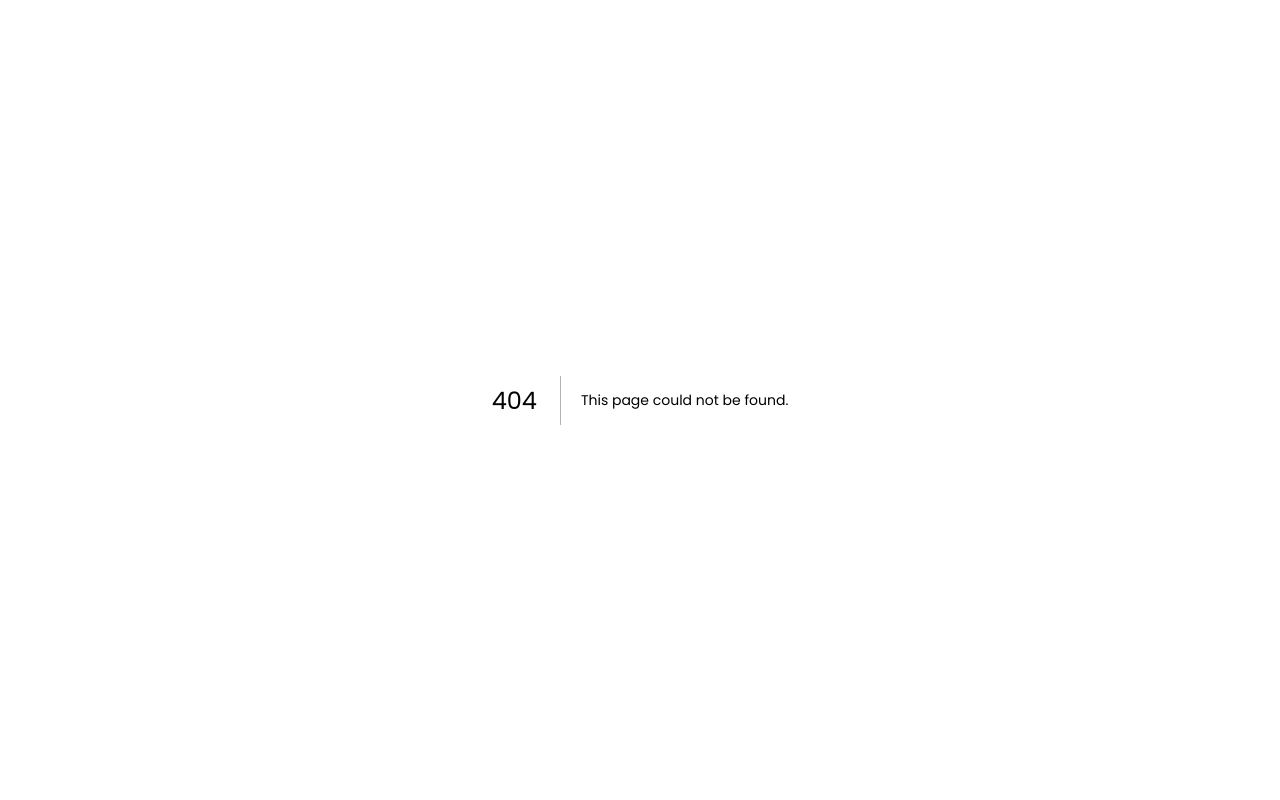
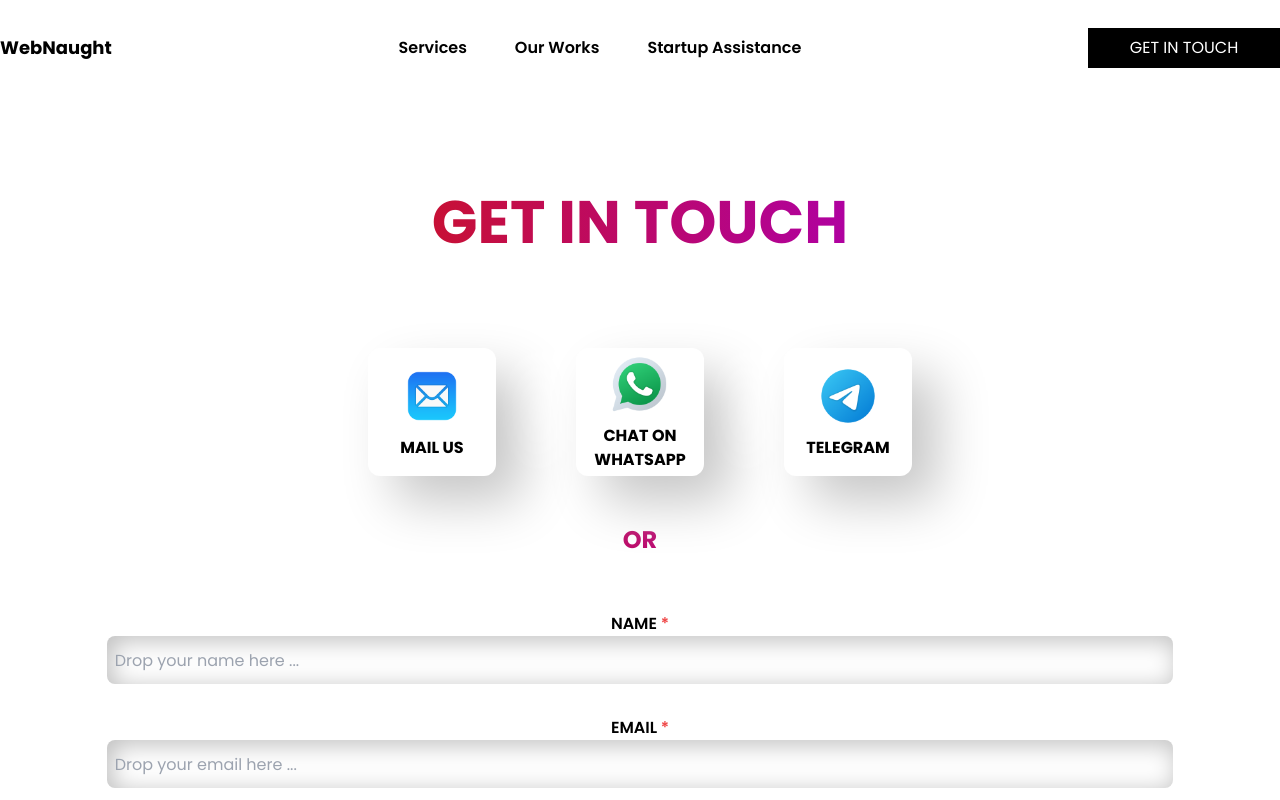
Before and after one commit to amanweb09/portfolio-website, a Next.js app: page /contact in a window 1280 px wide. Before the commit this address had no page. Shown: the top 800 px of the page. Built offline with nearby package versions, Linux system fonts and the light colour scheme.

Commit message:
contact ui

```diff
--- a/components/Navbar.jsx
+++ b/components/Navbar.jsx
@@ -2,9 +2,11 @@ import Link from 'next/link'
 import ToggleSwitch from './ToggleSwitch';
 import { useContext } from 'react'
 import { navlinkContext } from '../context/navlinks';
+import { useRouter } from 'next/router';
 
 const Navbar = () => {
     const { activeLink } = useContext(navlinkContext)
+    const router = useRouter()
 
     return (
         <>
@@ -42,7 +44,9 @@ const Navbar = () => {
                 </ul>
 
                 <div className="flex-center">
-                    <button className='w-48 h-10 sm:block hidden bg-black text-white cursor-pointer'>GET IN TOUCH</button>
+                    <button
+                        onClick={() => router.push('/contact')}
+                        className='w-48 h-10 dark:bg-white dark:text-black sm:block hidden bg-black text-white cursor-pointer'>GET IN TOUCH</button>
                     {/* <div className='ml-4'>
                     <ToggleSwitch />
                     </div> */}
--- /dev/null
+++ b/components/contact/SocialLinks.jsx
@@ -0,0 +1,51 @@
+const SocialLinks = () => {
+    return (
+        <div className="w-full flex-center pb-12 px-4 sm:px-0">
+            <div className="flex-center flex-col cursor-pointer hover neu p-2 w-32 h-32 rounded-xl">
+                <img
+                    className="w-16"
+                    src="/images/email.png"
+                    alt="mail" />
+                <h1 className="mt-2 font-bold uppercase text-center sm:text-base text-sm link">Mail us</h1>
+            </div>
+
+            <div className="flex-center flex-col cursor-pointer sm:mx-20 mx-8 hover neu p-2 w-32 h-32 rounded-xl">
+                <img
+                    className="sm:w-16 w-12"
+                    src="/images/whatsapp.png"
+                    alt="whatsapp" />
+                <h1 className="mt-2 font-bold uppercase text-center sm:text-base text-sm">chat on Whatsapp</h1>
+            </div>
+            <div className="flex-center flex-col cursor-pointer hover neu p-2 w-32 h-32 rounded-xl">
+                <img
+                    className="sm:w-16 w-12"
+                    src="/images/telegram.png"
+                    alt="mail" />
+                <h1 className="mt-2 font-bold uppercase text-center sm:text-base text-sm">telegram</h1>
+            </div>
+
+            <style jsx>
+                {
+                    `
+                    .hover:hover {
+                        transition: 0.3s;
+                        transform: scale(1.02)
+                    }
+                    .link {
+                        width: 4rem;
+                    }
+                    .neu {
+                        background: #ffffff;
+                        box-shadow:  26px 26px 51px #c7c7c7, -26px -26px 51px #ffffff;
+                    }
+                    @media only screen and (max-width: 450px) {
+                        width: 2.5rem
+                    }
+                    `
+                }
+                </style>
+        </div>
+    );
+}
+
+export default SocialLinks;
--- /dev/null
+++ b/pages/contact/index.jsx
@@ -0,0 +1,77 @@
+import Head from "next/head";
+import SocialLinks from "../../components/contact/SocialLinks";
+import Navbar from '../../components/Navbar'
+
+const index = () => {
+    return (
+        <div className="container mx-auto">
+            <Head>
+                <title>Get in touch - WebNaught</title>
+            </Head>
+            <Navbar />
+
+            <h1 className="sm:text-6xl text-3xl font-bold text-center mt-24 mb-24 uppercase heading">get in touch</h1>
+
+            <SocialLinks />
+
+            <h1 className="text-2xl font-bold text-center mb-14 heading">OR</h1>
+
+            <label htmlFor="name" className="font-semibold block uppercase w-max mx-auto">
+                name <span className="text-red-500">*</span>
+            </label>
+
+            <input
+                type="text"
+                className="sm:w-10/12 w-11/12 h-12 input rounded-lg px-2 block mx-auto"
+                placeholder="Drop your name here ..." />
+
+
+            <label htmlFor="email" className="font-semibold block uppercase mt-8 w-max mx-auto">
+                Email <span className="text-red-500">*</span>
+            </label>
+
+            <input
+                type="email"
+                className="sm:w-10/12 w-11/12 h-12 input rounded-lg px-2 block mx-auto"
+                placeholder="Drop your email here ..." />
+
+            <label htmlFor="message" className="font-semibold block uppercase mt-8 w-max mx-auto">
+                Brief us about your requirements <span className="text-red-500">*</span>
+            </label>
+
+            <textarea
+                placeholder="Drop your requirements here ..."
+                name="message"
+                id="message"
+                className="input sm:w-10/12 w-11/12 block mx-auto h-56 rounded-lg p-4" />
+
+            <button className="btn w-64 h-12 font-bold text-white mt-12 mb-6 block mx-auto">
+                SUBMIT
+            </button>
+
+            <style jsx>
+                {
+                    `
+                .heading {
+                    background: linear-gradient(89.82deg, #CF1512 23.02%, #AE00A7 68.17%);
+                    -webkit-background-clip: text;
+                    -webkit-text-fill-color: transparent;
+                    background-clip: text;
+                    text-fill-color: transparent;
+                }
+                .input {
+                    background: #FFFFFF;
+                    box-shadow: inset 4px 4px 25px 1px rgba(0, 0, 0, 0.25);
+                }
+                .btn {
+                    background: linear-gradient(89.82deg, #CF1512 23.02%, #AE00A7 68.17%)
+                }
+
+            `
+                }
+            </style>
+        </div>
+    );
+}
+
+export default index;
--- a/styles/output.css
+++ b/styles/output.css
@@ -529,8 +529,8 @@ Ensure the default browser behavior of the `hidden` attribute.
   right: 0px;
 }
 
-.left-4 {
-  left: 1rem;
+.left-2 {
+  left: 0.5rem;
 }
 
 .top-2 {
@@ -541,16 +541,12 @@ Ensure the default browser behavior of the `hidden` attribute.
   right: 1rem;
 }
 
-.top-8 {
-  top: 2rem;
-}
-
 .top-16 {
   top: 4rem;
 }
 
-.bottom-16 {
-  bottom: 4rem;
+.left-4 {
+  left: 1rem;
 }
 
 .bottom-24 {
@@ -565,18 +561,6 @@ Ensure the default browser behavior of the `hidden` attribute.
   bottom: 3rem;
 }
 
-.bottom-4 {
-  bottom: 1rem;
-}
-
-.left-1 {
-  left: 0.25rem;
-}
-
-.left-2 {
-  left: 0.5rem;
-}
-
 .mx-auto {
   margin-left: auto;
   margin-right: auto;
@@ -585,6 +569,16 @@ Ensure the default browser behavior of the `hidden` attribute.
 .my-2 {
   margin-top: 0.5rem;
   margin-bottom: 0.5rem;
+}
+
+.my-6 {
+  margin-top: 1.5rem;
+  margin-bottom: 1.5rem;
+}
+
+.my-16 {
+  margin-top: 4rem;
+  margin-bottom: 4rem;
 }
 
 .mx-4 {
@@ -602,14 +596,14 @@ Ensure the default browser behavior of the `hidden` attribute.
   margin-right: 2.5rem;
 }
 
-.my-6 {
-  margin-top: 1.5rem;
-  margin-bottom: 1.5rem;
+.mx-20 {
+  margin-left: 5rem;
+  margin-right: 5rem;
 }
 
-.my-16 {
-  margin-top: 4rem;
-  margin-bottom: 4rem;
+.mx-8 {
+  margin-left: 2rem;
+  margin-right: 2rem;
 }
 
 .mt-24 {
@@ -636,6 +630,22 @@ Ensure the default browser behavior of the `hidden` attribute.
   margin-bottom: 0.5rem;
 }
 
+.mb-12 {
+  margin-bottom: 3rem;
+}
+
+.mt-12 {
+  margin-top: 3rem;
+}
+
+.mb-6 {
+  margin-bottom: 1.5rem;
+}
+
+.mt-16 {
+  margin-top: 4rem;
+}
+
 .ml-4 {
   margin-left: 1rem;
 }
@@ -656,24 +666,16 @@ Ensure the default browser behavior of the `hidden` attribute.
   margin-top: 2.5rem;
 }
 
-.mb-6 {
-  margin-bottom: 1.5rem;
-}
-
 .mt-14 {
   margin-top: 3.5rem;
 }
 
-.mt-12 {
-  margin-top: 3rem;
+.ml-2 {
+  margin-left: 0.5rem;
 }
 
-.mt-16 {
-  margin-top: 4rem;
-}
-
-.ml-2 {
-  margin-left: 0.5rem;
+.mb-24 {
+  margin-bottom: 6rem;
 }
 
 .block {
@@ -708,6 +710,10 @@ Ensure the default browser behavior of the `hidden` attribute.
   height: 2.5rem;
 }
 
+.h-80 {
+  height: 20rem;
+}
+
 .h-8 {
   height: 2rem;
 }
@@ -734,36 +740,20 @@ Ensure the default browser behavior of the `hidden` attribute.
   height: max-content;
 }
 
-.h-80 {
-  height: 20rem;
-}
-
-.h-60 {
-  height: 15rem;
-}
-
-.h-screen {
-  height: 100vh;
-}
-
-.h-40 {
-  height: 10rem;
+.h-1\/2 {
+  height: 50%;
 }
 
 .h-32 {
   height: 8rem;
 }
 
-.h-48 {
-  height: 12rem;
-}
-
 .h-24 {
   height: 6rem;
 }
 
-.h-1\/2 {
-  height: 50%;
+.h-40 {
+  height: 10rem;
 }
 
 .min-h-screen {
@@ -780,16 +770,28 @@ Ensure the default browser behavior of the `hidden` attribute.
   width: max-content;
 }
 
+.w-10\/12 {
+  width: 83.333333%;
+}
+
+.w-64 {
+  width: 16rem;
+}
+
 .w-full {
   width: 100%;
+}
+
+.w-4\/6 {
+  width: 66.666667%;
 }
 
 .w-48 {
   width: 12rem;
 }
 
-.w-64 {
-  width: 16rem;
+.w-20 {
+  width: 5rem;
 }
 
 .w-16 {
@@ -800,8 +802,8 @@ Ensure the default browser behavior of the `hidden` attribute.
   width: 0px;
 }
 
-.w-10\/12 {
-  width: 83.333333%;
+.w-12 {
+  width: 3rem;
 }
 
 .w-2\/3 {
@@ -812,40 +814,16 @@ Ensure the default browser behavior of the `hidden` attribute.
   width: 11rem;
 }
 
-.w-20 {
-  width: 5rem;
-}
-
-.w-4\/6 {
-  width: 66.666667%;
-}
-
-.w-96 {
-  width: 24rem;
-}
-
-.w-3\/12 {
-  width: 25%;
-}
-
 .w-5\/12 {
   width: 41.666667%;
 }
 
+.w-4\/12 {
+  width: 33.333333%;
+}
+
 .w-6 {
   width: 1.5rem;
-}
-
-.w-80 {
-  width: 20rem;
-}
-
-.w-10 {
-  width: 2.5rem;
-}
-
-.w-4\/12 {
-  width: 33.333333%;
 }
 
 .w-72 {
@@ -854,6 +832,14 @@ Ensure the default browser behavior of the `hidden` attribute.
 
 .w-8 {
   width: 2rem;
+}
+
+.w-11\/12 {
+  width: 91.666667%;
+}
+
+.w-32 {
+  width: 8rem;
 }
 
 .flex-1 {
@@ -888,16 +874,20 @@ Ensure the default browser behavior of the `hidden` attribute.
   gap: 1rem;
 }
 
-.rounded-full {
-  border-radius: 9999px;
+.rounded-lg {
+  border-radius: 0.5rem;
 }
 
 .rounded-3xl {
   border-radius: 1.5rem;
 }
 
-.border {
-  border-width: 1px;
+.rounded-full {
+  border-radius: 9999px;
+}
+
+.rounded-xl {
+  border-radius: 0.75rem;
 }
 
 .border-black {
@@ -910,14 +900,32 @@ Ensure the default browser behavior of the `hidden` attribute.
   background-color: rgb(0 0 0 / var(--tw-bg-opacity));
 }
 
-.py-4 {
-  padding-top: 1rem;
-  padding-bottom: 1rem;
+.p-4 {
+  padding: 1rem;
+}
+
+.p-2 {
+  padding: 0.5rem;
 }
 
 .px-2 {
   padding-left: 0.5rem;
   padding-right: 0.5rem;
+}
+
+.px-6 {
+  padding-left: 1.5rem;
+  padding-right: 1.5rem;
+}
+
+.py-2 {
+  padding-top: 0.5rem;
+  padding-bottom: 0.5rem;
+}
+
+.py-4 {
+  padding-top: 1rem;
+  padding-bottom: 1rem;
 }
 
 .px-8 {
@@ -928,16 +936,6 @@ Ensure the default browser behavior of the `hidden` attribute.
 .px-4 {
   padding-left: 1rem;
   padding-right: 1rem;
-}
-
-.px-6 {
-  padding-left: 1.5rem;
-  padding-right: 1.5rem;
-}
-
-.py-2 {
-  padding-top: 0.5rem;
-  padding-bottom: 0.5rem;
 }
 
 .py-6 {
@@ -954,6 +952,10 @@ Ensure the default browser behavior of the `hidden` attribute.
   padding-top: 3rem;
 }
 
+.pb-12 {
+  padding-bottom: 3rem;
+}
+
 .pt-20 {
   padding-top: 5rem;
 }
@@ -962,20 +964,12 @@ Ensure the default browser behavior of the `hidden` attribute.
   padding-bottom: 1.5rem;
 }
 
-.pt-6 {
-  padding-top: 1.5rem;
-}
-
-.pt-2 {
-  padding-top: 0.5rem;
+.pt-10 {
+  padding-top: 2.5rem;
 }
 
 .pt-0 {
   padding-top: 0px;
-}
-
-.pt-10 {
-  padding-top: 2.5rem;
 }
 
 .text-center {
@@ -990,16 +984,6 @@ Ensure the default browser behavior of the `hidden` attribute.
 .text-2xl {
   font-size: 1.5rem;
   line-height: 2rem;
-}
-
-.text-lg {
-  font-size: 1.125rem;
-  line-height: 1.75rem;
-}
-
-.text-sm {
-  font-size: 0.875rem;
-  line-height: 1.25rem;
 }
 
 .text-3xl {
@@ -1017,19 +1001,19 @@ Ensure the default browser behavior of the `hidden` attribute.
   line-height: 1rem;
 }
 
+.text-lg {
+  font-size: 1.125rem;
+  line-height: 1.75rem;
+}
+
+.text-sm {
+  font-size: 0.875rem;
+  line-height: 1.25rem;
+}
+
 .text-4xl {
   font-size: 2.25rem;
   line-height: 2.5rem;
-}
-
-.text-7xl {
-  font-size: 4.5rem;
-  line-height: 1;
-}
-
-.text-5xl {
-  font-size: 3rem;
-  line-height: 1;
 }
 
 .text-base {
@@ -1049,14 +1033,6 @@ Ensure the default browser behavior of the `hidden` attribute.
   font-weight: 300;
 }
 
-.font-thin {
-  font-weight: 100;
-}
-
-.font-medium {
-  font-weight: 500;
-}
-
 .uppercase {
   text-transform: uppercase;
 }
@@ -1069,6 +1045,11 @@ Ensure the default browser behavior of the `hidden` attribute.
 .text-white {
   --tw-text-opacity: 1;
   color: rgb(255 255 255 / var(--tw-text-opacity));
+}
+
+.text-red-500 {
+  --tw-text-opacity: 1;
+  color: rgb(239 68 68 / var(--tw-text-opacity));
 }
 
 .text-gray-500 {
@@ -1086,12 +1067,6 @@ Ensure the default browser behavior of the `hidden` attribute.
   transition-property: color, background-color, border-color, text-decoration-color, fill, stroke, opacity, box-shadow, transform, filter, backdrop-filter, -webkit-text-decoration-color, -webkit-backdrop-filter;
   transition-timing-function: cubic-bezier(0.4, 0, 0.2, 1);
   transition-duration: 150ms;
-}
-
-.hover\:scale-125:hover {
-  --tw-scale-x: 1.25;
-  --tw-scale-y: 1.25;
-  transform: translate(var(--tw-translate-x), var(--tw-translate-y)) rotate(var(--tw-rotate)) skewX(var(--tw-skew-x)) skewY(var(--tw-skew-y)) scaleX(var(--tw-scale-x)) scaleY(var(--tw-scale-y));
 }
 
 .hover\:text-purple-500:hover {
@@ -1121,6 +1096,11 @@ Ensure the default browser behavior of the `hidden` attribute.
 .dark .dark\:bg-gray-100 {
   --tw-bg-opacity: 1;
   background-color: rgb(243 244 246 / var(--tw-bg-opacity));
+}
+
+.dark .dark\:bg-white {
+  --tw-bg-opacity: 1;
+  background-color: rgb(255 255 255 / var(--tw-bg-opacity));
 }
 
 .dark .dark\:text-gray-200 {
@@ -1160,6 +1140,11 @@ Ensure the default browser behavior of the `hidden` attribute.
   .sm\:mx-6 {
     margin-left: 1.5rem;
     margin-right: 1.5rem;
+  }
+
+  .sm\:mx-20 {
+    margin-left: 5rem;
+    margin-right: 5rem;
   }
 
   .sm\:mt-20 {
@@ -1202,6 +1187,10 @@ Ensure the default browser behavior of the `hidden` attribute.
     height: 12rem;
   }
 
+  .sm\:w-16 {
+    width: 4rem;
+  }
+
   .sm\:w-full {
     width: 100%;
   }
@@ -1224,6 +1213,10 @@ Ensure the default browser behavior of the `hidden` attribute.
 
   .sm\:w-10 {
     width: 2.5rem;
+  }
+
+  .sm\:w-10\/12 {
+    width: 83.333333%;
   }
 
   .sm\:grid-cols-3 {
@@ -1253,14 +1246,14 @@ Ensure the default browser behavior of the `hidden` attribute.
     line-height: 2.5rem;
   }
 
-  .sm\:text-base {
-    font-size: 1rem;
-    line-height: 1.5rem;
+  .sm\:text-6xl {
+    font-size: 3.75rem;
+    line-height: 1;
   }
 
-  .sm\:text-8xl {
-    font-size: 6rem;
-    line-height: 1;
+  .sm\:text-3xl {
+    font-size: 1.875rem;
+    line-height: 2.25rem;
   }
 
   .sm\:text-2xl {
@@ -1273,19 +1266,19 @@ Ensure the default browser behavior of the `hidden` attribute.
     line-height: 1.25rem;
   }
 
+  .sm\:text-base {
+    font-size: 1rem;
+    line-height: 1.5rem;
+  }
+
+  .sm\:text-8xl {
+    font-size: 6rem;
+    line-height: 1;
+  }
+
   .sm\:text-7xl {
     font-size: 4.5rem;
     line-height: 1;
-  }
-
-  .sm\:text-6xl {
-    font-size: 3.75rem;
-    line-height: 1;
-  }
-
-  .sm\:text-3xl {
-    font-size: 1.875rem;
-    line-height: 2.25rem;
   }
 
   .sm\:text-lg {
```
